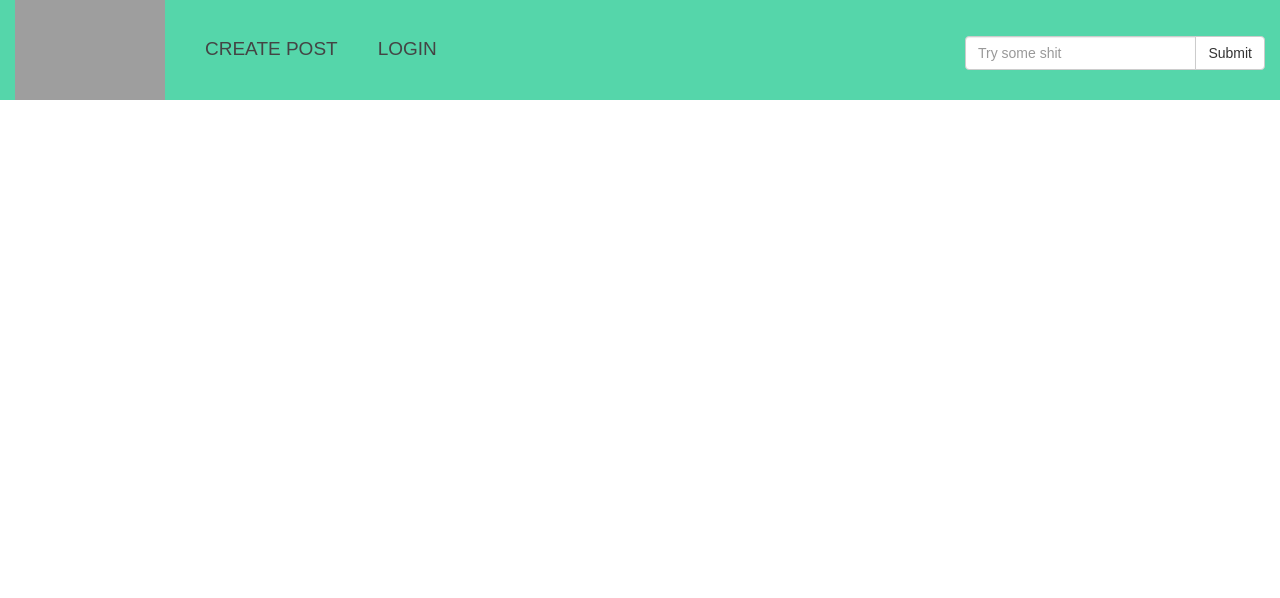
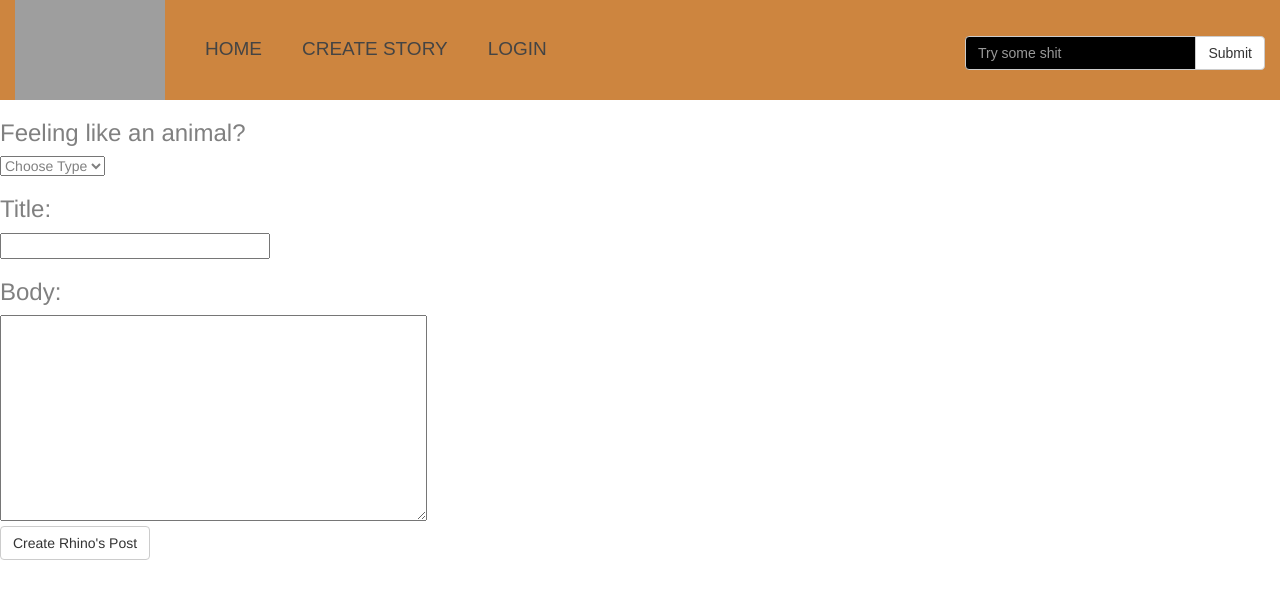
Before and after one commit to Ryan-OToole/frontend-rhinos-wing, a React (Create React App) app: page /createStory in a window 1280 px wide. Shown: the top 598 px of the page. Built offline with nearby package versions, Linux system fonts and the light colour scheme; grey boxes are pictures that could not be loaded.

Commit message:
Renamed components, worked on CSS theme, SearchBar working hooked up posts cleared out fresh and rendering.

```diff
--- a/src/app.css
+++ b/src/app.css
@@ -11,7 +11,7 @@
 }
 
 .header {
-  background: #55d6aa;
+  background: peru;
 }
 
 .header::after {
@@ -77,7 +77,8 @@
 }
 
 .background_image {
-  background: url('https://www.ecocompanion.com/blog/wp-content/uploads/2017/07/shutterstock_133800611-1000x605.jpg')
+  background: url('https://www.ecocompanion.com/blog/wp-content/uploads/2017/07/shutterstock_133800611-1000x605.jpg');
+  opacity: 0.8;
 }
 
 .login-box {
@@ -150,9 +151,15 @@
   /* Add shadows to create the "card" effect */
   box-shadow: 0 4px 8px 0 rgba(0,0,0,0.2);
   transition: 0.3s;
-  width: 75%;
+  width: 100%;
   length: 2em;
   float: right;
+  background: white;
+  border: 1px solid;
+}
+
+.card > h3 {
+  text-align: center;
 }
 
 /* On mouse-over, add a deeper shadow */
@@ -160,12 +167,25 @@
   box-shadow: 0 8px 16px 0 rgba(0,0,0,0.2);
 }
 
-.welcome {
-  border: 5px outset 	greenyellow;
+.home {
+  border: 2px outset 	saddlebrown;
   transition: 0.3s;
-  float: right;
-  margin-left: 33%;
-  margin-right: 33%;
+  float: left;
+  width: 30.5%;
   padding-left: 5px;
   padding-right: 5px;
+  background: white;
 }
+
+.stories {
+  float: right;
+  width: 30.5%;
+}
+
+#searchbar > form > input {
+  background: black;
+  color: white;
+}
+* {
+  color: gray;
+}
--- a/src/components/Animal.js
+++ b/src/components/Animal.js
@@ -1,7 +1,5 @@
-import React, { Component, Fragment } from 'react';
+import React, { Component } from 'react';
 import { connect } from 'react-redux';
-import Adapter from './Adapter';
-import { updatePostList, updatePostListFilter } from '../actions/index'
 import Animalito from './Animalito'
 
 class Animal extends Component {
--- a/src/components/App.js
+++ b/src/components/App.js
@@ -1,9 +1,9 @@
 import React, { Component } from 'react';
 import LoginForm from './LoginForm'
 import RegistrationForm from './RegistrationForm'
-import Stories from './Stories'
+import CreateStory from './CreateStory'
 import NavBar from './NavBar'
-import Welcome from './Welcome'
+import Home from './Home'
 import AnimalsContainer from '../containers/AnimalsContainer'
 import { Route, Switch, withRouter } from 'react-router-dom'
 
@@ -13,10 +13,10 @@ class App extends Component {
       <div>
         <NavBar />
           <Switch>
-              <Route exact path="/" component={(props) => <Welcome {...props} /> }/>
+              <Route exact path="/" component={(props) => <Home {...props} /> }/>
               <Route path="/login" component={(props) => <LoginForm {...props} /> }/>
               <Route path="/register" component={(props) => <RegistrationForm {...props} /> }/>
-              <Route path="/stories" component={(props) => <Stories {...props} /> }/>
+              <Route path="/createStory" component={(props) => <CreateStory {...props} /> }/>
               <Route path="/animalsContainer" components={(props) => <AnimalsContainer {...props} /> } />
           </Switch>
       </div>
--- a/src/components/Stories.js
+++ b/src/components/CreateStory.js
@@ -6,7 +6,7 @@ import { updatePostList, updatePostListFilter } from '../actions/index'
 import Animal from './Animal'
 import '../app.css';
 
-class Stories extends Component {
+class CreateStory extends Component {
 
   state = {
       title: '',
@@ -97,7 +97,6 @@ class Stories extends Component {
         </form>
       </div>
     }
-    <Animal />
     </div>
     );
   }
@@ -120,4 +119,4 @@ function mapDispatchToProps(dispatch) {
       }
     }
   }
-export default connect(mapStateToProps, mapDispatchToProps)(Stories)
+export default connect(mapStateToProps, mapDispatchToProps)(CreateStory)
--- /dev/null
+++ b/src/components/Home.js
@@ -0,0 +1,26 @@
+import React, { Component } from 'react';
+import '../app.css';
+import AnimalsContainer from '../containers/AnimalsContainer.js'
+
+class Home extends Component {
+
+  render() {
+    return (
+      <div>
+        <div className="home">
+          Welcome to The Rhino's Wing!  The Rhino's Wing is based on symbiosis, which is the interaction of two different organisms living in close physical association, typically to the advantage of both.
+          After finding myself in several situations where I felt I had something of value to provide, with one or two minor stipulations, I realized there was a need for an app that allows users
+          to make a posting, search postings, and connect with others to create a symbiotic relationship (like say, the Wing to the Rhino). The app's name (The Rhino's Wing) was borne out of how
+          Oxpeckers, or tick birds, sit on the rhino and eat ticks, blood sores, and even warn the rhino of danger.  This relationship is mutually advantageous to both the Rhino and Oxpecker, but for this app
+          we assume Rhinos have more to offer than Oxpeckers.  For example if you own a car and need a driveway to keep it in for the year, and you want the person with the driveway to drive it to and from work
+          to keep the engine in ideal working condition, the carowner (who has more to offer) would be the Rhino, and the person with a driveway to offer would be the Wing.
+        </div>
+        <div className="stories">
+          <AnimalsContainer />
+        </div>
+      </div>
+    );
+  }
+}
+
+export default Home;
--- a/src/components/NavBar.js
+++ b/src/components/NavBar.js
@@ -20,12 +20,14 @@ class NavBar extends Component {
             <SearchBar />
             { Adapter.isLoggedIn() ?
               <ul className="ul">
-                  <li className="li"><Link to="/stories">Create Post</Link></li>
+                  <li  className="li"><Link to="/">Home</Link></li>
+                  <li className="li"><Link to="/createStory">Create Story</Link></li>
                   <li className="li" onClick={this.handleClick}><Link to="/login">Logout</Link></li>
               </ul>
                 :
               <ul className="ul">
-                  <li className="li"><Link to="/stories">Create Post</Link></li>
+                  <li  className="li"><Link to="/">Home</Link></li>
+                  <li className="li"><Link to="/createStory">Create Story</Link></li>
                   <li className="li"><Link to="/login">Login</Link></li>
               </ul>
             }
--- a/src/components/Welcome.js
+++ /dev/null
@@ -1,21 +0,0 @@
-import React, { Component } from 'react';
-import '../app.css';
-import Animal from './Animal.js'
-
-class Welcome extends Component {
-
-  render() {
-    return (
-      <div className="welcome">
-        Welcome to The Rhino's Wing!  The Rhino's Wing is based on symbiosis, which is the interaction of two different organisms living in close physical association, typically to the advantage of both.
-        After finding myself in several situations where I felt I had something of value to provide, with one or two minor stipulations, I realized there was a need for an app that allows users
-        to make a posting, search postings, and connect with others to create a symbiotic relationship (like say, the Wing to the Rhino). The app's name (The Rhino's Wing) was borne out of how
-        Oxpeckers, or tick birds, sit on the rhino and eat ticks, blood sores, and even warn the rhino of danger.  This relationship is mutually advantageous to both the Rhino and Oxpecker, but for this app
-        we assume Rhinos have more to offer than Oxpeckers.  For example if you own a car and need a driveway to keep it in for the year, and you want the person with the driveway to drive it to and from work
-        to keep the engine in ideal working condition, the carowner (who has more to offer) would be the Rhino, and the person with a driveway to offer would be the Wing.
-      </div>
-    );
-  }
-}
-
-export default Welcome;
--- a/src/containers/search_bar.js
+++ b/src/containers/search_bar.js
@@ -2,6 +2,7 @@ import React, { Component } from 'react';
 import { connect } from 'react-redux';
 import { updatePostList } from '../actions/index';
 import { Button } from 'react-bootstrap';
+import '../app.css'
 class SearchBar extends Component {
   constructor(props) {
     super(props);
```
